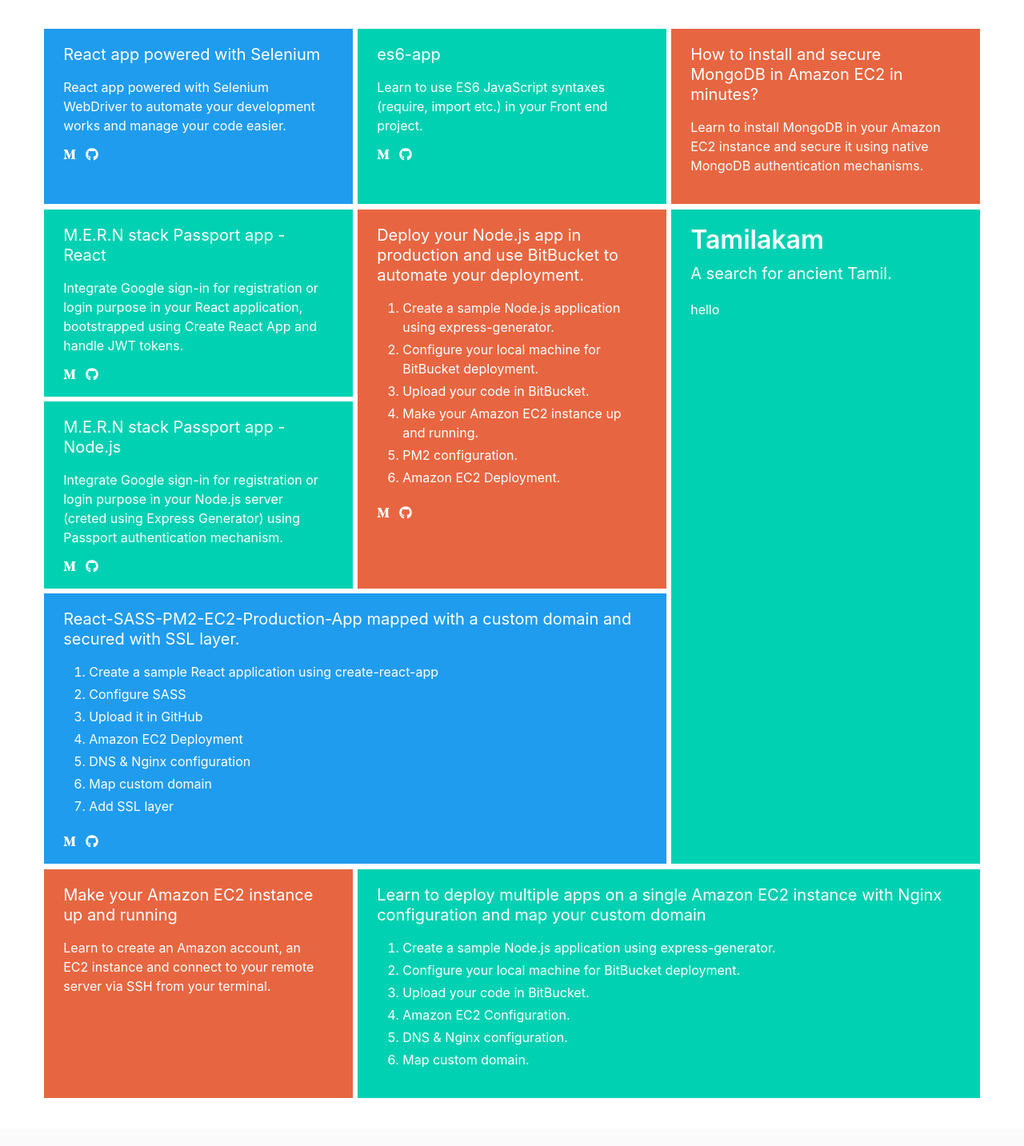
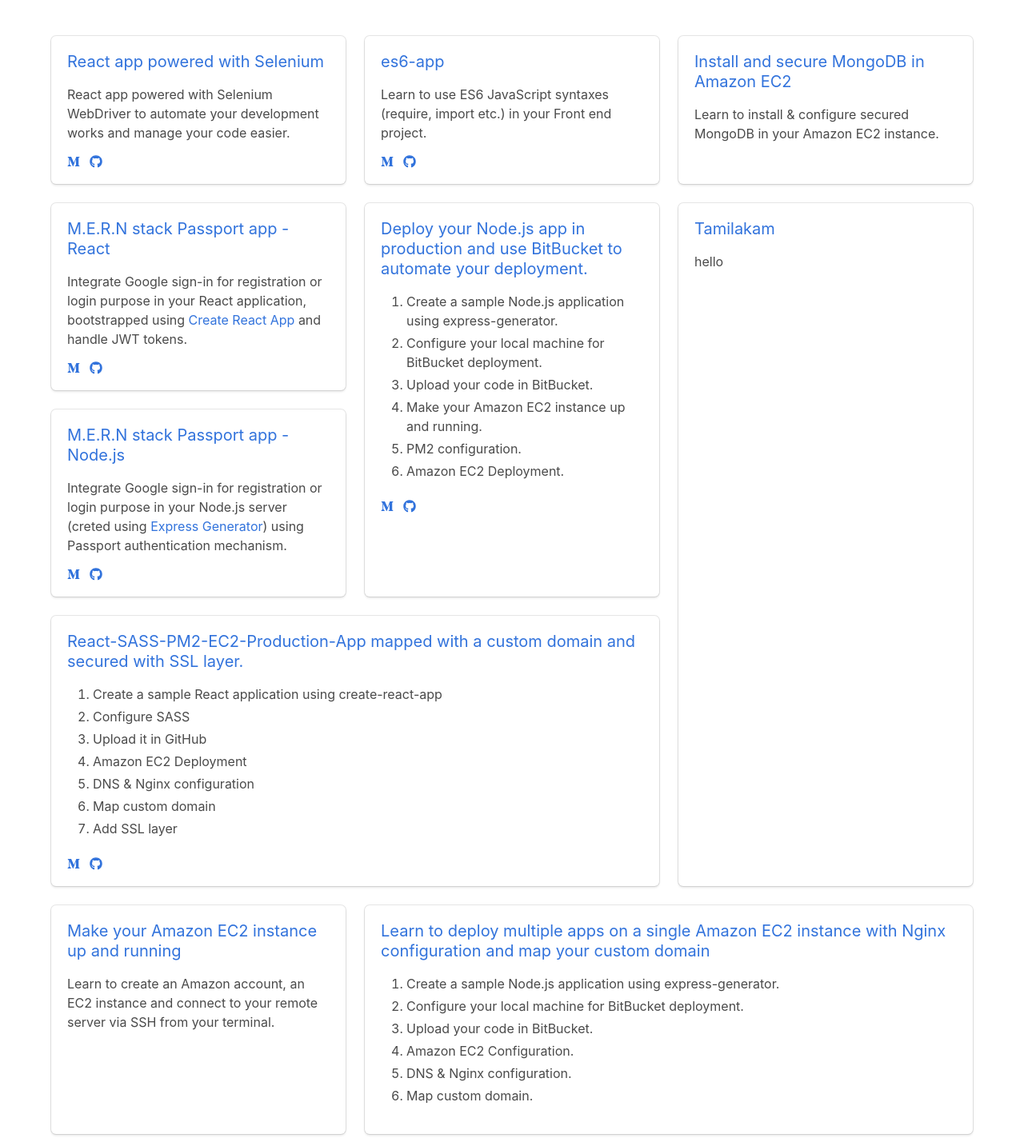
Before and after one commit to BalasubramaniM/projects, a plain HTML site: page index.html in a window 1280 px wide. Shown: the part 87-1520 px from the top of the page at 80% size. Drawn offline with nearby package versions, Linux system fonts and the light colour scheme.

Commit message:
Reverted Windows style tile.

```diff
--- a/index.html
+++ b/index.html
@@ -17,13 +17,13 @@
                 <p class="title">Projects & Courses</p>
                 <br />
             <div class="tile is-ancestor">
-                <div class="tile is-parent winTile">
-                    <article class="tile is-child box notification is-info">
+                <div class="tile is-parent">
+                    <article class="tile is-child box">
                         <article class="media">
                             <div class="media-content">
                                 <div class="content">
                                     <p>
-                                        <a class="subtitle" href="https://balsu.me/react-selenium/">React app powered with Selenium
+                                        <a class="subtitle has-text-link" href="https://balsu.me/react-selenium/">React app powered with Selenium
                                                     </a>
                                         <br>
                                         <p>
@@ -48,13 +48,13 @@
                         </article>
                     </article>
                 </div>
-                <div class="tile is-parent winTile">
-                    <article class="tile is-child box notification is-primary">
+                <div class="tile is-parent">
+                    <article class="tile is-child box">
                         <article class="media">
                             <div class="media-content">
                                 <div class="content">
                                     <p>
-                                        <a class="subtitle" href="https://balsu.me/es6-app">es6-app
+                                        <a class="subtitle has-text-link" href="https://balsu.me/es6-app">es6-app
                                                     </a>
                                         <br>
                                         <p>
@@ -79,17 +79,17 @@
                         </article>
                     </article>
                 </div>
-                <div class="tile is-parent winTile">
-                    <article class="tile is-child box notification is-orange">
+                <div class="tile is-parent">
+                    <article class="tile is-child box">
                         <article class="media">
                             <div class="media-content">
                                 <div class="content">
                                     <p>
-                                        <a class="subtitle" target="_blank" href="https://medium.com/full-stack-web-development-from-scratch-to/how-to-install-and-secure-mongodb-in-amazon-ec2-in-minutes-90184283b0a1">How to install and secure MongoDB in Amazon EC2 in minutes?
+                                        <a class="subtitle has-text-link" target="_blank" href="https://medium.com/full-stack-web-development-from-scratch-to/how-to-install-and-secure-mongodb-in-amazon-ec2-in-minutes-90184283b0a1">Install and secure MongoDB in Amazon EC2
                                                     </a>
                                         <br>
                                         <p>
-                                            Learn to install MongoDB in your Amazon EC2 instance and secure it using native MongoDB authentication mechanisms.</p>
+                                            Learn to install & configure secured MongoDB in your Amazon EC2 instance.</p>
                                     </p>
                                 </div>
                             </div>
@@ -100,13 +100,13 @@
             <div class="tile is-ancestor">
                 <div class="tile is-vertical is-8">
                     <div class="tile">
-                        <div class="tile is-parent is-vertical winTile">
-                            <article class="tile is-child box notification is-primary">
+                        <div class="tile is-parent is-vertical">
+                            <article class="tile is-child box ">
                                 <article class="media">
                                     <div class="media-content">
                                         <div class="content">
                                             <p>
-                                                <a class="subtitle" href="https://balsu.me/react-nodejs-passport-app/">M.E.R.N stack Passport app - React
+                                                <a class="subtitle has-text-link" href="https://balsu.me/react-nodejs-passport-app/">M.E.R.N stack Passport app - React
                                                     </a>
                                                 <br>
                                                 <p>
@@ -130,12 +130,12 @@
                                     </div>
                                 </article>
                             </article>
-                            <article class="tile is-child box notification is-primary">
+                            <article class="tile is-child box">
                                 <article class="media">
                                     <div class="media-content">
                                         <div class="content">
                                             <p>
-                                                <a class="subtitle" href="https://balsu.me/react-nodejs-passport-server/">M.E.R.N stack Passport app - Node.js
+                                                <a class="subtitle has-text-link" href="https://balsu.me/react-nodejs-passport-server/">M.E.R.N stack Passport app - Node.js
                                                     </a>
                                                 <br>
                                                 <p>
@@ -160,11 +160,11 @@
                                 </article>
                             </article>
                         </div>
-                        <div class="tile is-parent winTile">
-                            <article class="tile is-child box notification is-orange">
+                        <div class="tile is-parent">
+                            <article class="tile is-child box">
                                 <div class="content">
                                     <p>
-                                        <a class="subtitle" href="https://balsu.me/nodejs-pm2-ec2-app/">Deploy your Node.js app in production and use BitBucket to automate your deployment.
+                                        <a class="subtitle has-text-link" href="https://balsu.me/nodejs-pm2-ec2-app/">Deploy your Node.js app in production and use BitBucket to automate your deployment.
                                                     </a>
                                         <br>
                                         <p>
@@ -196,11 +196,11 @@
                             </article>
                         </div>
                     </div>
-                    <div class="tile is-parent winTile">
-                        <article class="tile is-child box notification is-info">
+                    <div class="tile is-parent">
+                        <article class="tile is-child box ">
                             <div class="content">
                                 <p>
-                                    <a class="subtitle" href="https://balsu.me/react-sass-pm2-production-app/">React-SASS-PM2-EC2-Production-App mapped with a custom domain and secured with SSL layer.
+                                    <a class="subtitle has-text-link" href="https://balsu.me/react-sass-pm2-production-app/">React-SASS-PM2-EC2-Production-App mapped with a custom domain and secured with SSL layer.
                                                     </a>
                                     <br>
                                     <p>
@@ -233,24 +233,24 @@
                         </article>
                     </div>
                 </div>
-                <div class="tile is-parent winTile">
-                    <article class="tile is-child box notification is-primary">
+                <div class="tile is-parent">
+                    <article class="tile is-child box ">
                         <div class="content">
-                            <p class="title">Tamilakam</p>
-                            <p class="subtitle">A search for ancient Tamil.</p>
-                            <div class="content">
+                            <p>
+                            <a href="https://tamilakam.in/" target="_blank" class="subtitle has-text-link">Tamilakam</a>
+                            <br>
                                 <p>hello</p>
-                            </div>
+                            </p>
                         </div>
                     </article>
                 </div>
             </div>
             <div class="tile is-ancestor">
-                <div class="tile is-parent winTile">
-                    <article class="tile is-child box notification is-orange">
+                <div class="tile is-parent">
+                    <article class="tile is-child box ">
                         <div class="content">
                             <p>
-                                <a class="subtitle" target="_blank" href="https://medium.com/@balasubramanim/make-your-amazon-ec2-instance-up-and-running-ab80120eb23">Make your Amazon EC2 instance up and running
+                                <a class="subtitle has-text-link" target="_blank" href="https://medium.com/@balasubramanim/make-your-amazon-ec2-instance-up-and-running-ab80120eb23">Make your Amazon EC2 instance up and running
                                                     </a>
                                 <br>
                                 <p>
@@ -260,11 +260,11 @@
                         </div>
                     </article>
                 </div>
-                <div class="tile is-parent is-8 winTile">
-                    <article class="tile is-child box notification is-primary">
+                <div class="tile is-parent is-8">
+                    <article class="tile is-child box ">
                         <div class="content">
                             <p>
-                                <a class="subtitle" target="_blank" href="https://hackernoon.com/how-to-run-multiple-apps-on-a-single-ec2-instance-with-nginx-and-map-your-custom-domain-2640630ce1e7">Learn to deploy multiple apps on a single Amazon EC2 instance with Nginx configuration and map your custom domain
+                                <a class="subtitle has-text-link" target="_blank" href="https://hackernoon.com/how-to-run-multiple-apps-on-a-single-ec2-instance-with-nginx-and-map-your-custom-domain-2640630ce1e7">Learn to deploy multiple apps on a single Amazon EC2 instance with Nginx configuration and map your custom domain
                                                     </a>
                                 <br>
                                 <p>
--- a/src/stylesheets/style.css
+++ b/src/stylesheets/style.css
@@ -2,8 +2,14 @@ a {
 	text-decoration: none !important;
 }
 
+/*.subtitle {
+	font-weight: 500;
+}
+
 .winTile {
-	padding: 0.2rem !important;
+	padding: 0.5rem !important;
+	margin: 10px !important;
+	border-radius: 0px !important;
 }
 
 .winTile article {
@@ -12,13 +18,13 @@ a {
 }
 
 .winTile.tile.is-vertical > .tile.is-child:not(:last-child) {
-	margin-bottom: 0.4rem !important;
+	margin-bottom: 0.1rem !important;
 }
 
 .is-oneNote {
 	background-color: #984492;
 	color: #fff;
-}
+}*/
 
 footer {
 	font-weight: 500 !important;
```
